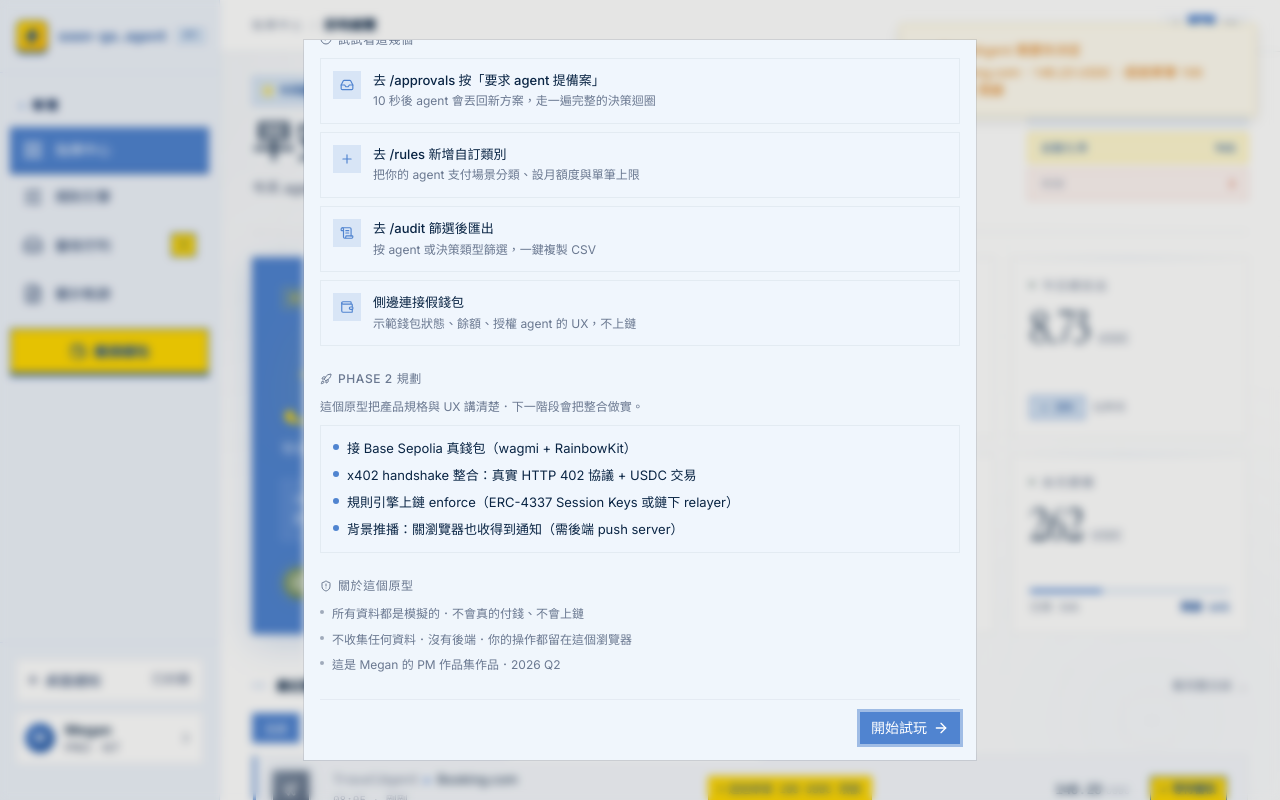
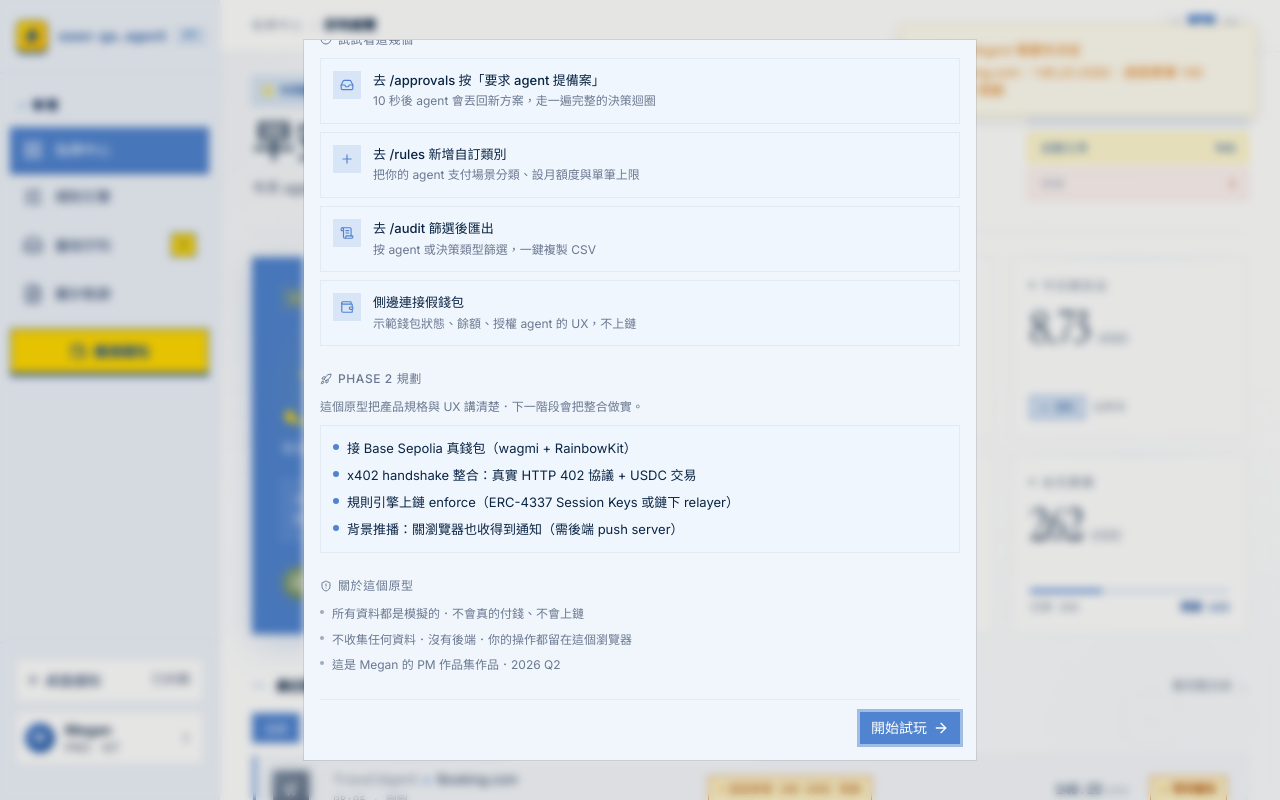
Before and after one commit to KlebMWM/soonga, a Next.js app: page /dashboard in a window 1280 px wide. Shown: the top 800 px of the page. Built offline with nearby package versions, Linux system fonts and the light colour scheme.

Commit message:
feat(color): migrate warn + pending from yellow to amber

```diff
--- a/app/globals.css
+++ b/app/globals.css
@@ -647,13 +647,13 @@
   }
 
   .rule-pill-warn {
-    color: var(--ikea-blue-darker);
-    background: var(--yellow);
-    border: 1px solid var(--yellow-deep);
+    color: var(--amber-deep);
+    background: var(--amber-wash);
+    border: 1px solid var(--amber);
   }
 
   .rule-pill-warn .rule-pill-dot {
-    background: var(--ikea-blue-darker);
+    background: var(--amber);
   }
 
   /* Status labels — auto (text + green dot) / pending (yellow pill) */
@@ -683,9 +683,9 @@
     font-size: 11px;
     font-family: var(--font-mono);
     font-weight: 600;
-    color: var(--ikea-blue-darker);
-    background: var(--yellow);
-    border: 1.5px solid var(--ikea-blue-darker);
+    color: var(--amber-deep);
+    background: var(--amber-wash);
+    border: 1.5px solid var(--amber);
     white-space: nowrap;
   }
 
@@ -694,7 +694,7 @@
     width: 5px;
     height: 5px;
     border-radius: 50%;
-    background: var(--ikea-blue-darker);
+    background: var(--amber);
     animation: hud-pulse 1.5s ease-in-out infinite;
   }
 
```
